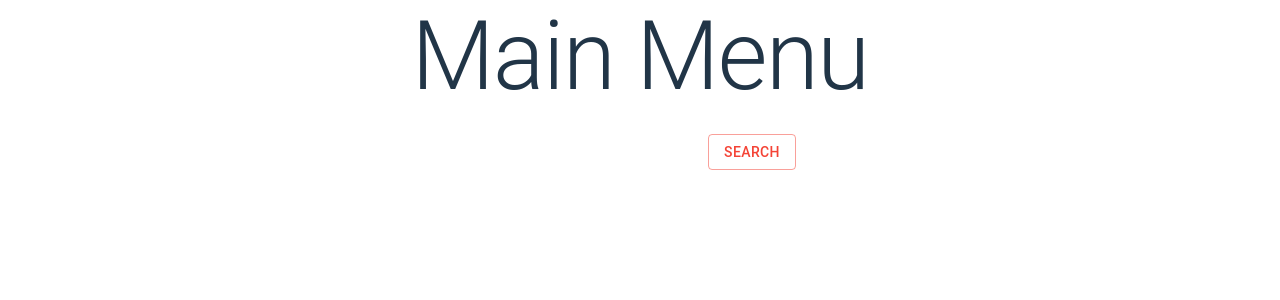
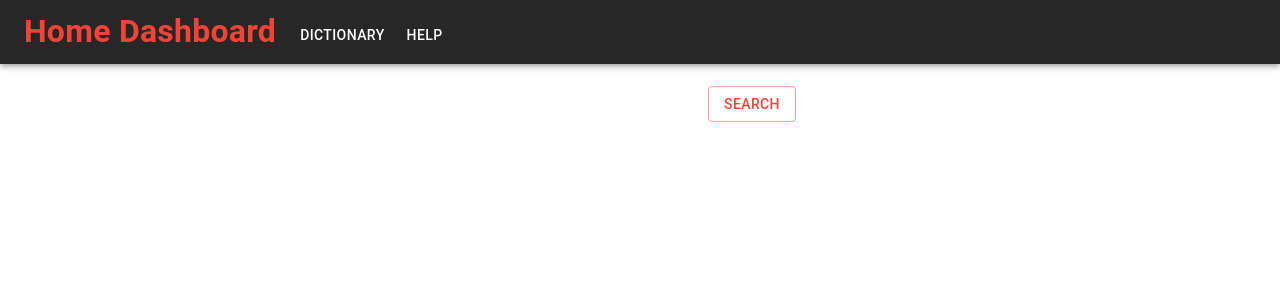
Before and after one commit to Flori-991/vite-api-test, a React (Vite) app: page / in a window 1280 px wide. Shown: the top 300 px of the page. Built offline with nearby package versions, Linux system fonts and the light colour scheme.

Commit message:
Add menu and redesign

```diff
--- a/package.json
+++ b/package.json
@@ -14,6 +14,7 @@
   "dependencies": {
     "@emotion/react": "^11.11.1",
     "@emotion/styled": "^11.11.0",
+    "@mui/icons-material": "^5.11.16",
     "@mui/material": "^5.13.5",
     "@redgate/honeycomb-fonts": "^0.1.0",
     "@redgate/honeycomb-icons": "^0.0.4",
--- a/src/App.css
+++ b/src/App.css
@@ -37,41 +37,20 @@
 }
 
 /*~~~~~~~~~~~~~~~~~~~~~~~~~~~~~~~~~~*/
-/*#root {*/
-/*  max-width: 1280px;*/
-/*  margin: 0 auto;*/
-/*  padding: 2rem;*/
-/*  text-align: center;*/
-/*}*/
+#root {
+  display: flex;
+  flex-direction: column;
+  align-items: center;
+}
 
-/*.App {*/
-/*}*/
+.dictHeader {
+  width: 100%;
+}
 
-/*.searchBar {*/
-/*  display: flex;*/
-/*  justify-content: center;*/
-/*  align-items: center;*/
-/*  gap: 10px;*/
-/*}*/
-
-/*#searchBarInput {*/
-/*  font-size: 20px;*/
-/*}*/
-
-/*.definitionText {*/
-/*  font-size: 12px;*/
-/*  text-align: left;*/
-/*  width: 250px;*/
-/*}*/
-
-/*.searchResults {*/
-/*  padding: 10px;*/
-/*}*/
+.searchResults {
+  max-width: 90%;
+}
 
 td {
   max-width: 25rem;
 }
-
-table {
-  max-width: 100%;
-}
--- a/src/App.tsx
+++ b/src/App.tsx
@@ -7,8 +7,7 @@ import { useState } from "react";
 import "./App.css";
 import { muiThemes } from "./assets/muiThemes.ts";
 import { DataResponse } from "./reactComponents/DataResponse.tsx";
-import { MainMenu } from "./reactComponents/MainMenu.tsx";
-// import { MainTabControl } from "./reactComponents/MainTabControl.tsx";
+import { ResponsiveAppBar } from "./reactComponents/ResponsiveAppBar.tsx";
 import {
   ApiResponse,
   ApiResponseSchema,
@@ -43,16 +42,15 @@ const App = () => {
 
   return (
     <ThemeProvider theme={muiThemes}>
-      <Stack alignItems="center">
       <Stack className="dictHeader">
-          <MainMenu />
+        <ResponsiveAppBar />
       </Stack>
-        {/* <MainTabControl /> */}
       <Stack
         padding="1rem 0"
         alignItems="center"
         flexDirection="row"
         gap="0.25rem"
+        justifyContent="center"
       >
         <TextField
           label={placeHolder}
@@ -77,7 +75,6 @@ const App = () => {
       ) : (
         apiResponse && <DataResponse apiResponse={apiResponse} />
       )}
-      </Stack>
     </ThemeProvider>
   );
 };
--- a/src/reactComponents/DataResponse.tsx
+++ b/src/reactComponents/DataResponse.tsx
@@ -16,7 +16,7 @@ const DataResponse: React.FunctionComponent<{ apiResponse: ApiResponse }> = ({
   apiResponse,
 }) => (
   <Stack className="searchResults">
-    <TableContainer component={Paper}>
+    <TableContainer component={Paper} className="dictTable">
       <Table>
         <TableHead>
           <TableRow>
--- /dev/null
+++ b/src/reactComponents/ResponsiveAppBar.tsx
@@ -0,0 +1,46 @@
+import { AppBar, Box, Container, Toolbar, Typography } from "@mui/material";
+import Button from "@mui/material/Button";
+
+const pages = ["Dictionary", "Help"];
+
+const ResponsiveAppBar = () => (
+  <AppBar position="static">
+    <Container maxWidth={false}>
+      <Toolbar disableGutters>
+        <Typography
+          variant="h6"
+          noWrap
+          component="a"
+          href="/"
+          sx={{
+            mr: 2,
+            display: "flex",
+            fontSize: "2rem",
+            fontWeight: 700,
+            minWidth: "fit-content",
+            color: "primary.main",
+            ":hover": {
+              textDecoration: "underline",
+              color: "primary.main",
+            },
+          }}
+        >
+          Home Dashboard
+        </Typography>
+        <Box sx={{ flexGrow: 1, display: "flex" }}>
+          {pages.map((page) => (
+            <Button
+              key={page}
+              // onClick={() => {}}
+              sx={{ mt: 0.75, color: "white", display: "block" }}
+            >
+              {page}
+            </Button>
+          ))}
+        </Box>
+      </Toolbar>
+    </Container>
+  </AppBar>
+);
+
+export { ResponsiveAppBar };
--- a/src/zodSchemas/ApiResponseSchema.ts
+++ b/src/zodSchemas/ApiResponseSchema.ts
@@ -1,6 +1,6 @@
 import { z } from "zod";
 
-export const ApiResponseSchema = z.array(
+const ApiResponseSchema = z.array(
   z.object({
     phonetics: z.array(
       z.object({
@@ -20,4 +20,7 @@ export const ApiResponseSchema = z.array(
   })
 );
 
-export type ApiResponse = z.infer<typeof ApiResponseSchema>;
+type ApiResponse = z.infer<typeof ApiResponseSchema>;
+
+export { ApiResponseSchema };
+export type { ApiResponse };
--- a/vite.config.ts
+++ /dev/null
@@ -1,14 +0,0 @@
-import react from "@vitejs/plugin-react-swc";
-import { defineConfig } from "vitest/config";
-
-// https://vitejs.dev/config/
-// eslint-disable-next-line import/no-default-export
-export default defineConfig({
-  plugins: [react()],
-  test: {
-    globals: true,
-    environment: "jsdom",
-    setupFiles: "./src/test/setup.ts",
-    css: false,
-  },
-});
```
Also changed, not shown: 1 other file (tests, documents, lock files or other folders). Lines whose indentation alone changed are shown as unchanged.
